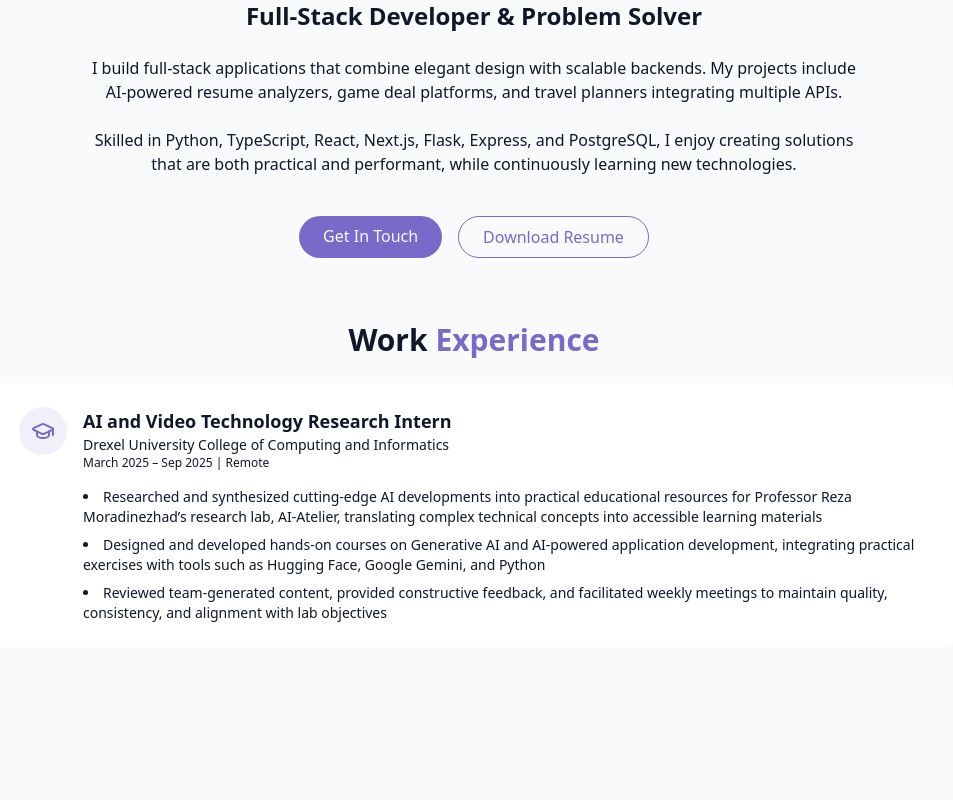
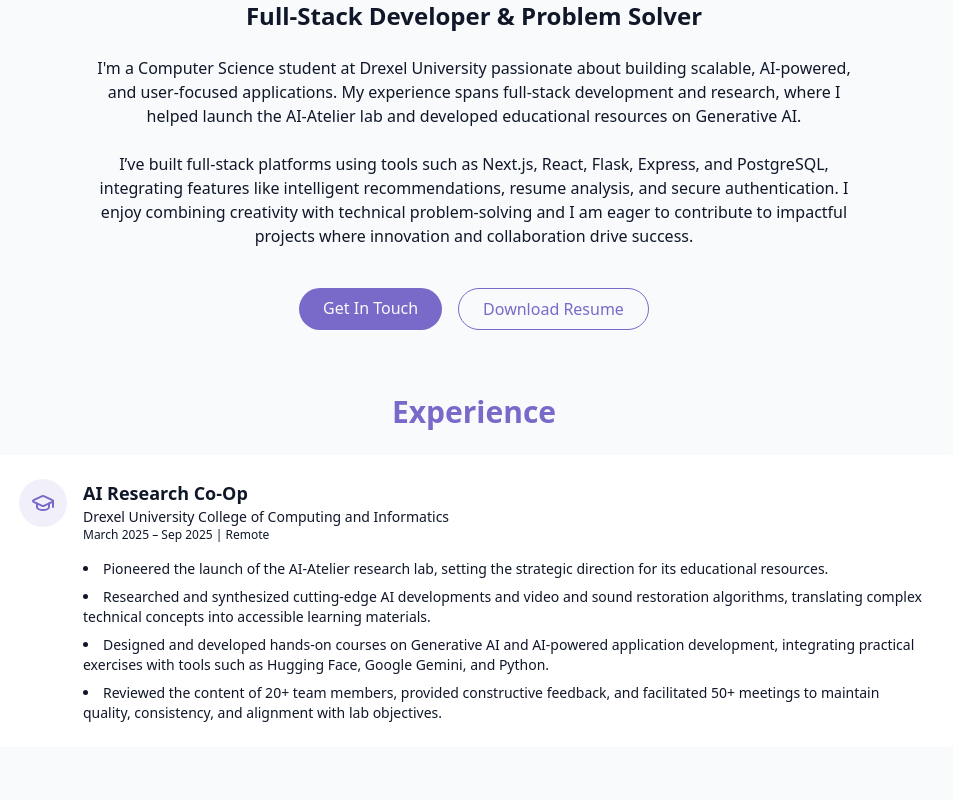
Before and after one commit to rubberart7/Main_Portfolio_Website, a React (Vite) app: page / in a window 1280 px wide. Shown: the part 960-1760 px from the top of the page, without its empty margins (166-1119 px from the left). Built offline with nearby package versions, Linux system fonts and the light colour scheme.

Commit message:
update website

```diff
--- a/src/components/AboutSection.jsx
+++ b/src/components/AboutSection.jsx
@@ -4,6 +4,7 @@ export const AboutSection = () => {
   return (
     <section id="about" className="py-24 px-4 relative">
       <div className="container mx-auto max-w-5xl">
+
 
         <div className="mb-16 text-center space-y-6">
           <h2 className="text-3xl md:text-4xl font-bold">
@@ -12,17 +13,25 @@ export const AboutSection = () => {
           <h3 className="text-2xl font-semibold">
             Full-Stack Developer & Problem Solver
           </h3>
+
+
           <p className="text-muted-foreground max-w-3xl mx-auto">
-            I build full-stack applications that combine elegant design with scalable backends. My projects include AI-powered resume analyzers, game deal platforms, and travel planners integrating multiple APIs.
+            I'm a Computer Science student at Drexel University passionate about building scalable,
+            AI-powered, and user-focused applications. My experience spans full-stack development and
+            research, where I helped launch the AI-Atelier lab and developed educational resources
+            on Generative AI.
           </p>
           <p className="text-muted-foreground max-w-3xl mx-auto">
-            Skilled in Python, TypeScript, React, Next.js, Flask, Express, and PostgreSQL, I enjoy creating solutions that are both practical and performant, while continuously learning new technologies.
+            I’ve built full-stack platforms using tools such as
+            Next.js, React, Flask, Express, and PostgreSQL, integrating features like intelligent recommendations,
+            resume analysis, and secure authentication. I enjoy combining creativity with technical problem-solving and I am eager to contribute to impactful projects where innovation and collaboration drive success.
           </p>
+
 
           <div className="flex flex-col sm:flex-row gap-4 pt-4 justify-center">
             <a href="#contact" className="cosmic-button">Get In Touch</a>
             <a
-              href=""
+              href="/public/assets/main-resume.pdf"
               className="px-6 py-2 rounded-full border border-primary text-primary hover:bg-primary/10 transition-colors duration-300"
             >
               Download Resume
@@ -32,9 +41,8 @@ export const AboutSection = () => {
 
 
         <h3 className="text-2xl md:text-3xl font-bold mb-6 text-center">
-          Work <span className="text-primary">Experience</span>
+          <span className="text-primary">Experience</span>
         </h3>
-
 
         <div className="grid grid-cols-1 gap-6">
           <div className="gradient-border p-6 card-hover">
@@ -44,7 +52,7 @@ export const AboutSection = () => {
               </div>
               <div className="text-left">
                 <h4 className="font-semibold text-lg">
-                  AI and Video Technology Research Intern
+                  AI Research Co-Op
                 </h4>
                 <p className="text-sm text-muted-foreground">
                   Drexel University College of Computing and Informatics
@@ -54,19 +62,26 @@ export const AboutSection = () => {
                 </p>
                 <ul className="list-disc list-inside text-muted-foreground text-sm space-y-2">
                   <li>
-                    Researched and synthesized cutting-edge AI developments into practical educational resources for Professor Reza Moradinezhad’s research lab, AI-Atelier, translating complex technical concepts into accessible learning materials
+                    Pioneered the launch of the AI-Atelier research lab, setting the strategic direction for its educational resources.
                   </li>
                   <li>
-                    Designed and developed hands-on courses on Generative AI and AI-powered application development, integrating practical exercises with tools such as Hugging Face, Google Gemini, and Python
+                    Researched and synthesized cutting-edge AI developments and video and sound restoration algorithms,
+                    translating complex technical concepts into accessible learning materials.
                   </li>
                   <li>
-                    Reviewed team-generated content, provided constructive feedback, and facilitated weekly meetings to maintain quality, consistency, and alignment with lab objectives
+                    Designed and developed hands-on courses on Generative AI and AI-powered application development,
+                    integrating practical exercises with tools such as Hugging Face, Google Gemini, and Python.
+                  </li>
+                  <li>
+                    Reviewed the content of 20+ team members, provided constructive feedback, and facilitated 50+ meetings
+                    to maintain quality, consistency, and alignment with lab objectives.
                   </li>
                 </ul>
               </div>
             </div>
           </div>
         </div>
+
       </div>
     </section>
   );
--- a/src/components/SkillsSection.jsx
+++ b/src/components/SkillsSection.jsx
@@ -66,11 +66,9 @@ const skills = [
 
 
   { name: "Git", category: "tools" },
-  { name: "GitHub", category: "tools" },
-  { name: "GitLab", category: "tools" },
-  { name: "Postman", category: "tools" },
-  { name: "VS Code", category: "tools" },
-  { name: "IntelliJ", category: "tools" },
+  { name: "Postman", category: "tools"},
+  { name: "Supabase", category: "tools"},
+
 
 
   { name: "Next.js", category: "frameworks" },
--- a/src/components/WorkExperience.jsx
+++ b/src/components/WorkExperience.jsx
@@ -17,7 +17,7 @@ export const WorkExperience = () => {
               </div>
               <div className="text-left">
                 <h4 className="font-semibold text-lg">
-                  AI & Video Technology Research Intern
+                  AI Research Co-Op
                 </h4>
                 <p className="text-sm text-muted-foreground">
                   Drexel University College of Computing and Informatics
@@ -27,17 +27,19 @@ export const WorkExperience = () => {
                 </p>
                 <ul className="list-disc list-inside text-muted-foreground text-sm space-y-1">
                   <li>
-                    Researched and synthesized cutting-edge AI developments into
-                    practical educational resources for Professor Reza
-                    Moradinezhad’s AI-Atelier.
+                   Pioneered the launch of the AI-Atelier research lab, setting the strategic direction for its educational resources
                   </li>
                   <li>
-                    Designed and developed hands-on courses on Generative AI and
-                    AI-powered application development.
+                    Researched and synthesized cutting-edge AI developments and video and sound restoration algorithms, translating
+                    complex technical concepts into accessible learning materials
                   </li>
                   <li>
-                    Facilitated weekly meetings and reviewed content for quality
-                    and consistency.
+                    Designed and developed hands-on courses on Generative AI and AI-powered application development, integrating
+                    practical exercises with tools such as Hugging Face, Google Gemini, and Python
+                  </li>
+                  <li>
+                    Reviewed the content of 20+ team members, provided constructive feedback, and facilitated 50+ meetings to maintain
+                    quality, consistency, and alignment with lab objectives
                   </li>
                 </ul>
               </div>
```
Also changed, not shown: 1 other file (tests, documents, lock files or other folders).
